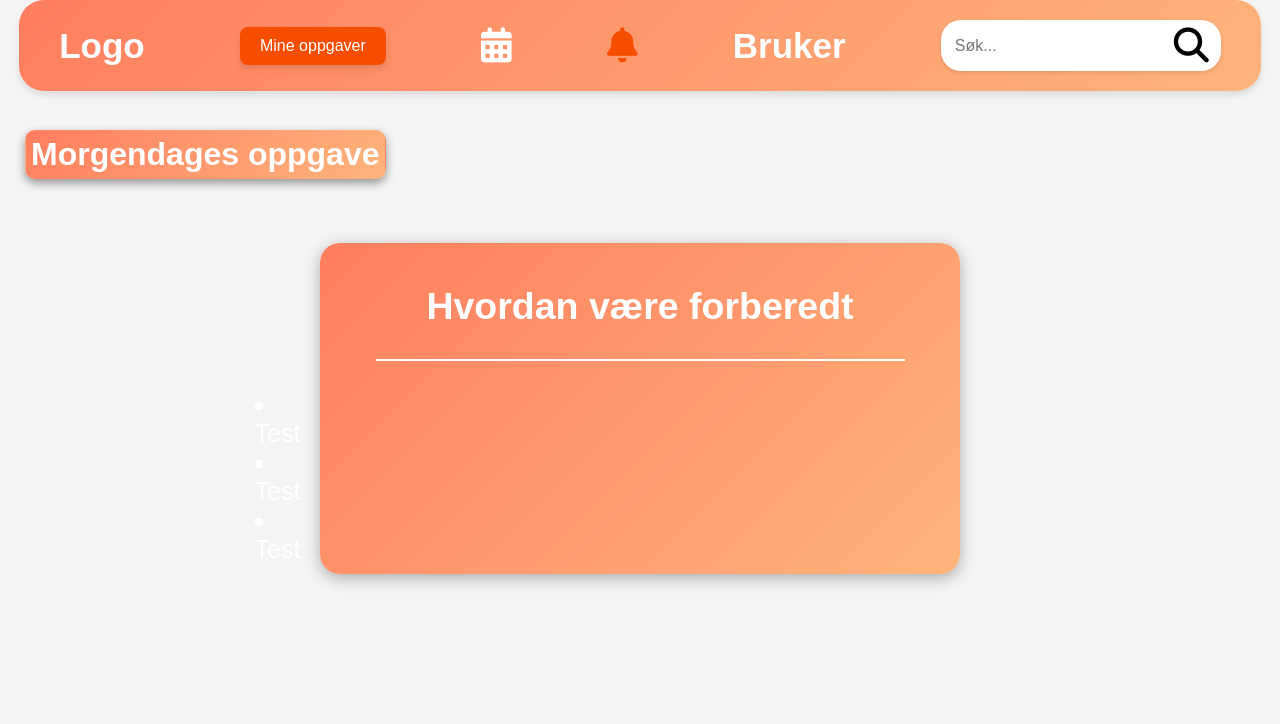
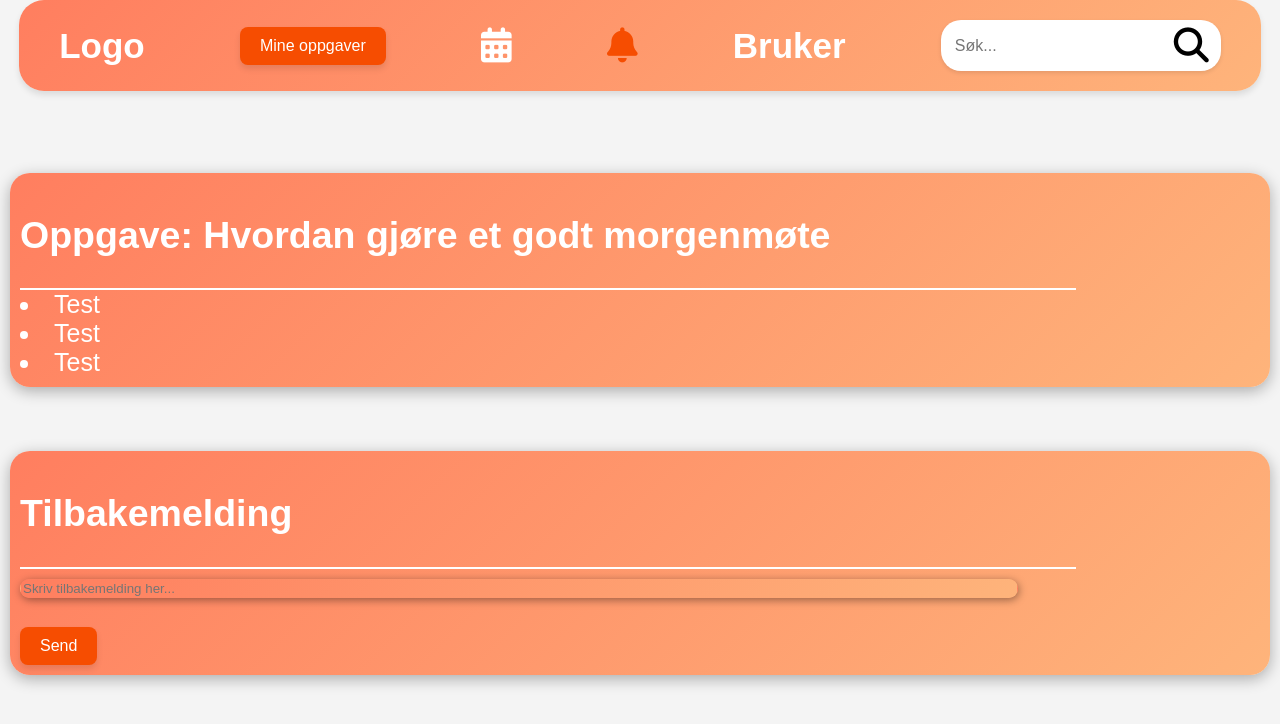
Before and after one commit to SanderK36/Kunde-Prosjekt, a plain HTML site: page index.html in a window 1280 px wide. Drawn offline with Linux system fonts and the light colour scheme.

Commit message:
07.04.25

```diff
--- a/Styles/Stylesheet.css
+++ b/Styles/Stylesheet.css
@@ -497,3 +497,31 @@ h1{
 .bulletPoints li {
     margin-right: 725px;
   }
+
+
+  #feedbackBox{
+    display: flex;
+    justify-content: space-around;
+    align-items: start;
+    background: linear-gradient(135deg, #ff7e5f, #feb47b);
+    color: white;
+    margin: 10px;
+    flex-direction: column;
+    border-radius: 20px;
+    padding: 10px;
+    box-shadow: 0px 4px 15px rgba(0, 0, 0, 0.3);
+    font-size: 25px;
+    margin-top: 5%;
+  }
+
+  #feedbackInput{
+    outline: none;
+    margin-top: 10px;
+    width: 80%;
+    height: 50%;
+    background: linear-gradient(135deg, #ff7e5f, #feb47b);
+    border-radius: 20px;
+    padding: auto;
+    box-shadow: 1px 2px 8px rgba(0, 0, 0, 0.4);
+    border: 1px solid transparent;
+  }
--- a/index.html
+++ b/index.html
@@ -6,7 +6,7 @@
     <title>Document</title>
     <link rel="stylesheet" href="Styles/Stylesheet.css">
 </head>
-<body onload="tomorrowsAssignmentView()">
+<body onload="feedbackPageView()">
 
     <div id="app"></div>
 
@@ -18,6 +18,7 @@
     <script src="views/userPage.js"></script>
     <script src="views/searchPageView.js"></script>
     <script src="views/tomorrowsAssignment.js"></script>
+    <script src="views/feedbackPage.js"></script>
     <script src="controllers/homePageController.js"></script>
     <script src="controllers/loginPageController.js"></script>
     <script src="controllers/searchPageController.js"></script>
--- /dev/null
+++ b/views/feedbackPage.js
@@ -0,0 +1,38 @@
+
+function feedbackPageView(){
+    document.getElementById('app').innerHTML = /*HTML*/ `
+
+    <div id='header'>
+    <div class ="logo">Logo</div>
+    <button id="assignmentBtn" onclick="homePageView()">Mine oppgaver</button>
+    <i class="fa-solid fa-calendar-days" onclick="calendarView()"></i>
+    <i class="fa-solid fa-bell" onclick="tomorrowsAssignmentView()"></i>
+    <div class="userButton" onclick="userPageView()">Bruker</div>
+
+    <div id="search">
+    <input type="text" id="searchInput" placeholder="Søk...">
+    <i class="fa-solid fa-magnifying-glass" onclick="searchAssignment()"></i>
+    </div>
+    </div> <br>
+
+
+    <div id ='feedbackBox'>
+    <h2>Oppgave: Hvordan gjøre et godt morgenmøte</h2>
+    <div id="lineDiv"></div>
+    <div>
+    <li>Test</li>
+    <li>Test</li>
+    <li>Test</li>
+    </div>
+
+    </div>
+    <div id ='feedbackBox'>
+    <h2>Tilbakemelding</h2>
+    <div id="lineDiv"></div>
+    <input type="text" id="feedbackInput" placeholder="Skriv tilbakemelding her..."><br>
+    <button id="assignmentBtn" onclick="">Send</button>
+
+    </div>
+
+    `;
+}
```
